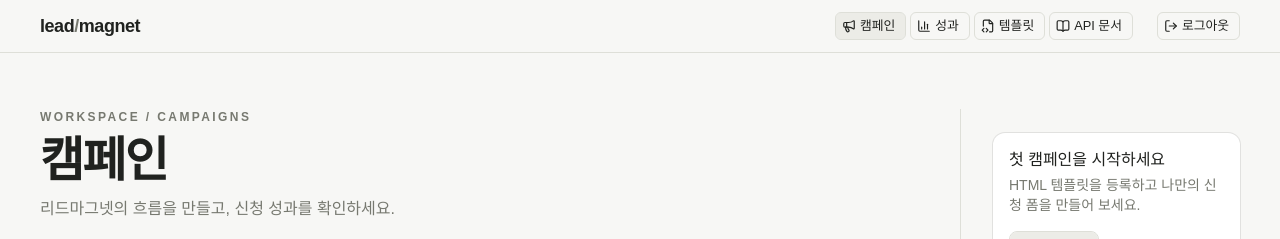
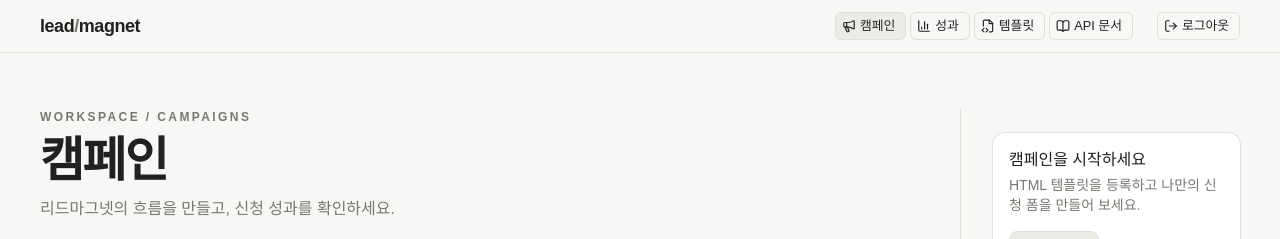
Before and after one commit to inhole/lead-magnet-crm, a Next.js app: page / in a window 1280 px wide. Shown: the top 239 px of the page. Built offline with nearby package versions, Linux system fonts and the light colour scheme; no server answers.

Commit message:
chore: 첫 캠패인 문구 수정

```diff
--- a/src/app/page.tsx
+++ b/src/app/page.tsx
@@ -23,7 +23,7 @@ export default function Home() {
         <aside className="border-t border-border pt-6 lg:border-l lg:border-t-0 lg:pl-8">
           <Card>
             <CardHeader>
-              <CardTitle>첫 캠페인을 시작하세요</CardTitle>
+              <CardTitle>캠페인을 시작하세요</CardTitle>
               <CardDescription>HTML 템플릿을 등록하고 나만의 신청 폼을 만들어 보세요.</CardDescription>
             </CardHeader>
             <CardContent>
```
